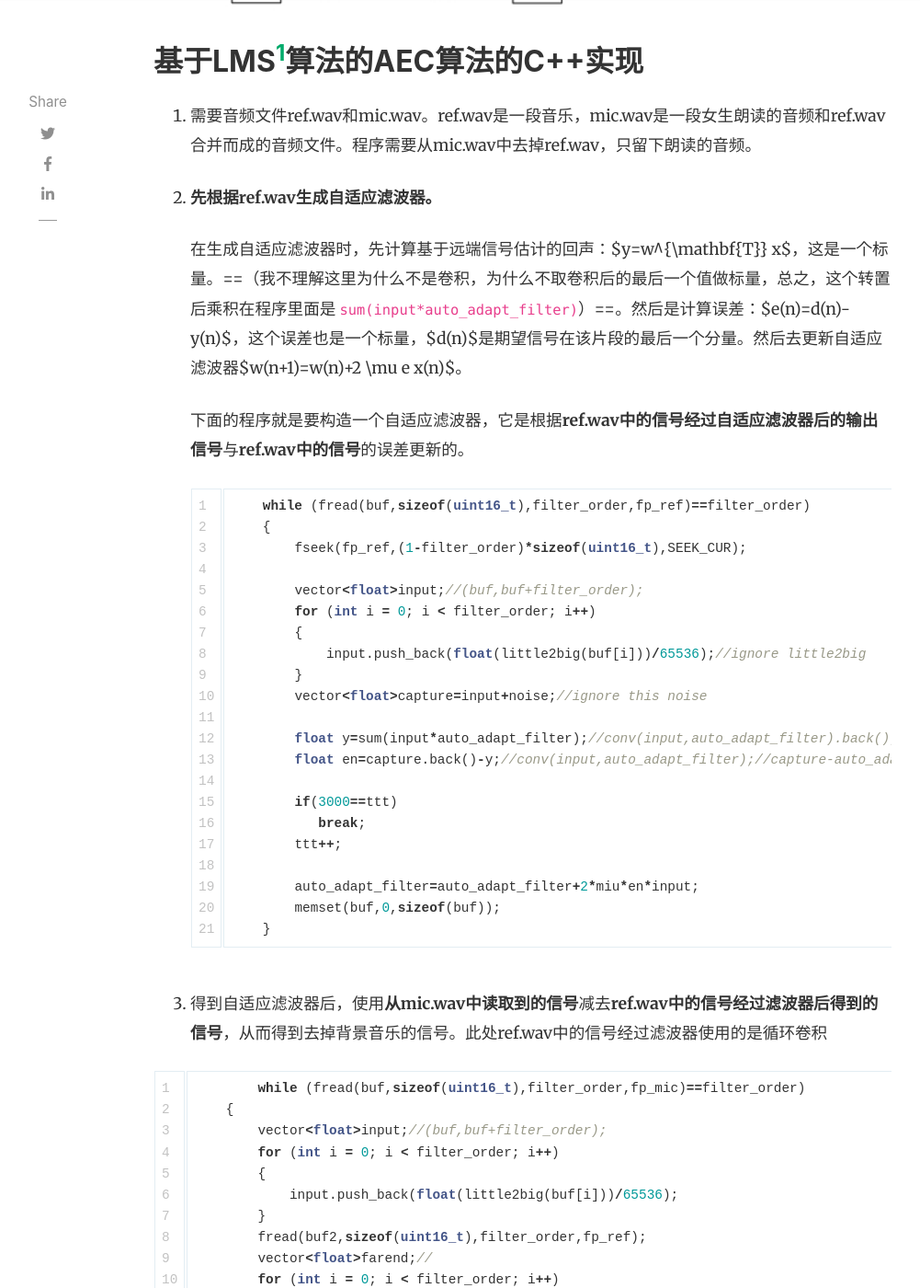
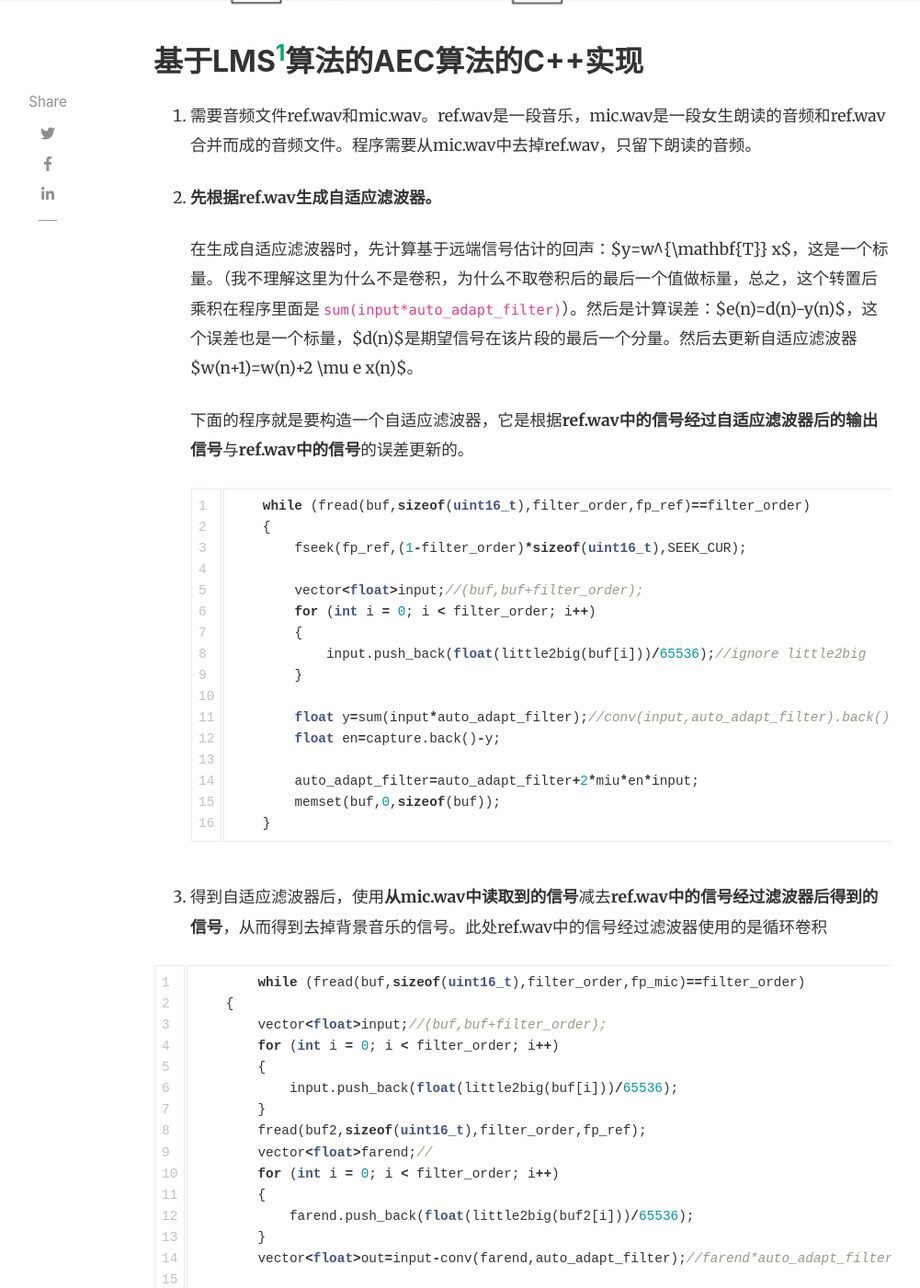
Before and after one commit to ZhixingXu/zhixingxu.github.io, a Jekyll site: the page built from _posts/2022-03-06-cpp实现的回声消除算法.md, in a window 1280 px wide and 1400 px high, scrolled down 1726 px. Shown: the whole window at 92% size, without its empty margins (118-1119 px from the left). Built offline with Jekyll 4.4.1, drawn with Linux system fonts in a browser that asks for light colours; nearby versions of some CDN libraries; comment, search, counter and statistics services are not loaded; some of the changed text lies outside the part shown.

Commit message:
修改简介，文章

```diff
--- a/_config.yml
+++ b/_config.yml
@@ -1,7 +1,7 @@
 # Site
 name: "华月夜"
 title: "Hua Yueye"
-description: "江畔何人初见月？江月何年初照人？"
+description: "我自飘零我自狂，犹如野鹤游四方"
 logo: 'assets/images/logo.png'
 favicon: 'assets/images/logo.png'
 baseurl: ''
--- a/_posts/2022-03-06-cpp实现的回声消除算法.md
+++ b/_posts/2022-03-06-cpp实现的回声消除算法.md
@@ -21,7 +21,7 @@
 
 1. **先根据ref.wav生成自适应滤波器。**
 
-   在生成自适应滤波器时，先计算基于远端信号估计的回声：$y=w^{\mathbf{T}} x$，这是一个标量。==（我不理解这里为什么不是卷积，为什么不取卷积后的最后一个值做标量，总之，这个转置后乘积在程序里面是 `sum(input*auto_adapt_filter)`）==。然后是计算误差：$e(n)=d(n)-y(n)$，这个误差也是一个标量，$d(n)$是期望信号在该片段的最后一个分量。然后去更新自适应滤波器$w(n+1)=w(n)+2 \mu e x(n)$。
+   在生成自适应滤波器时，先计算基于远端信号估计的回声：$y=w^{\mathbf{T}} x$，这是一个标量。（我不理解这里为什么不是卷积，为什么不取卷积后的最后一个值做标量，总之，这个转置后乘积在程序里面是 `sum(input*auto_adapt_filter)`）。然后是计算误差：$e(n)=d(n)-y(n)$，这个误差也是一个标量，$d(n)$是期望信号在该片段的最后一个分量。然后去更新自适应滤波器$w(n+1)=w(n)+2 \mu e x(n)$。
 
    下面的程序就是要构造一个自适应滤波器，它是根据**ref.wav中的信号经过自适应滤波器后的输出信号**与**ref.wav中的信号**的误差更新的。
 
@@ -35,14 +35,9 @@
            {
                input.push_back(float(little2big(buf[i]))/65536);//ignore little2big
            }
-           vector<float>capture=input+noise;//ignore this noise
 
            float y=sum(input*auto_adapt_filter);//conv(input,auto_adapt_filter).back();//
-           float en=capture.back()-y;//conv(input,auto_adapt_filter);//capture-auto_adapt_filter*input;
-
-           if(3000==ttt)
-              break;
-           ttt++;
+           float en=capture.back()-y;
 
            auto_adapt_filter=auto_adapt_filter+2*miu*en*input;
            memset(buf,0,sizeof(buf));
@@ -84,7 +79,7 @@
 $$
 \mu(n)=\frac{\tilde{\mu}}{x(n)^{2}}
 $$
-其中$\tilde{\mu}$是自适应常量，取值在0~2。==在写程序时发现，使用NLMS时，有些地方信号能量太小，导致$\mu$变得很大，针对这个问题，书上写的方法是在分母上面加上一个常量以防止能量太小，树上的例程里面的常量是0.001[^2].==
+其中$\tilde{\mu}$是自适应常量，取值在0~2。**在写程序时发现，使用NLMS时，有些地方信号能量太小，导致$\mu$变得很大，针对这个问题，书上写的方法是在分母上面加上一个常量以防止能量太小，树上的例程里面的常量是0.001[^2].**
 
 自适应滤波器的迭代：
 $$
```
Also changed, not shown: other parts of _posts/2022-03-06-cpp实现的回声消除算法.md (+0 -10 lines).
